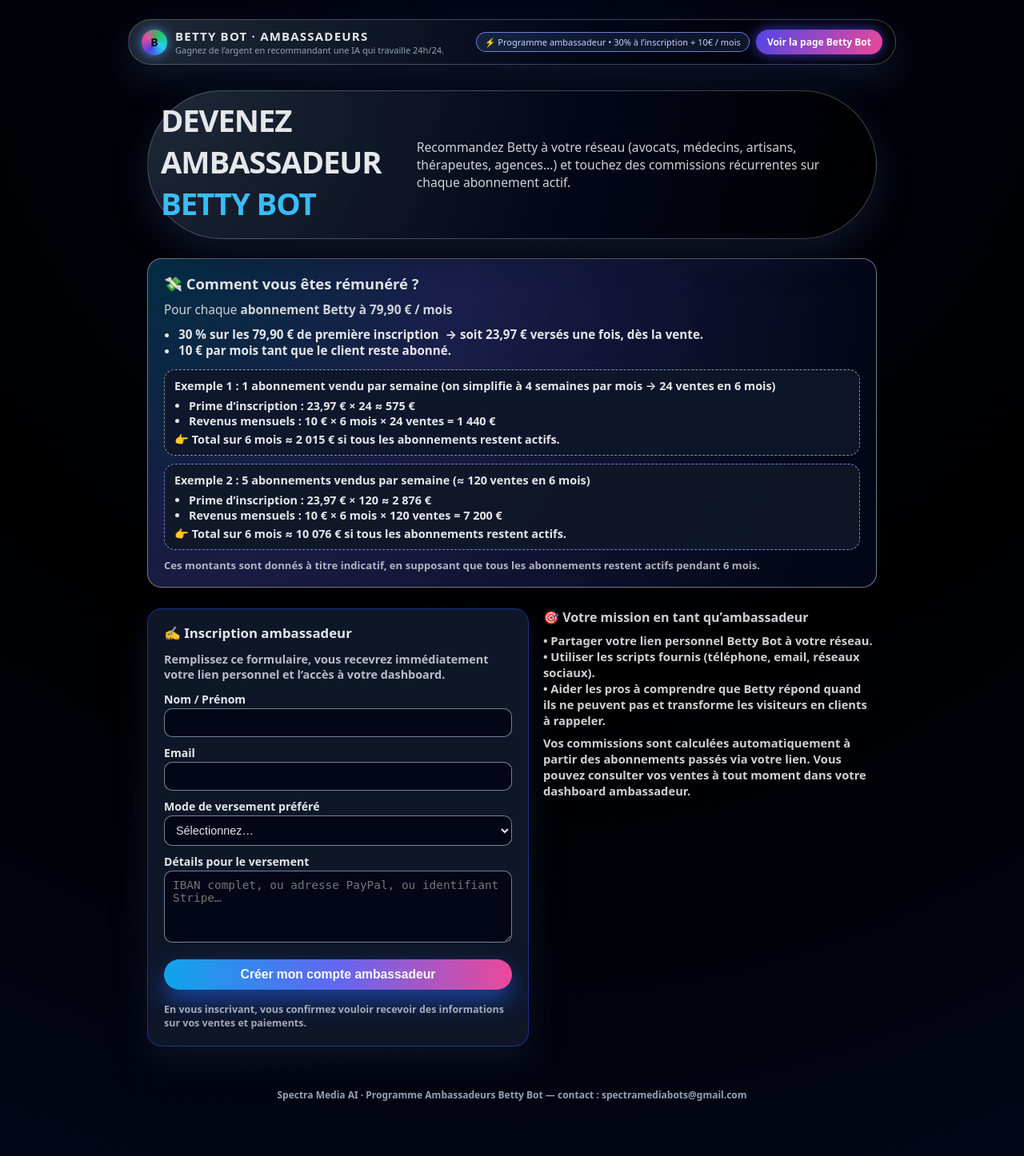
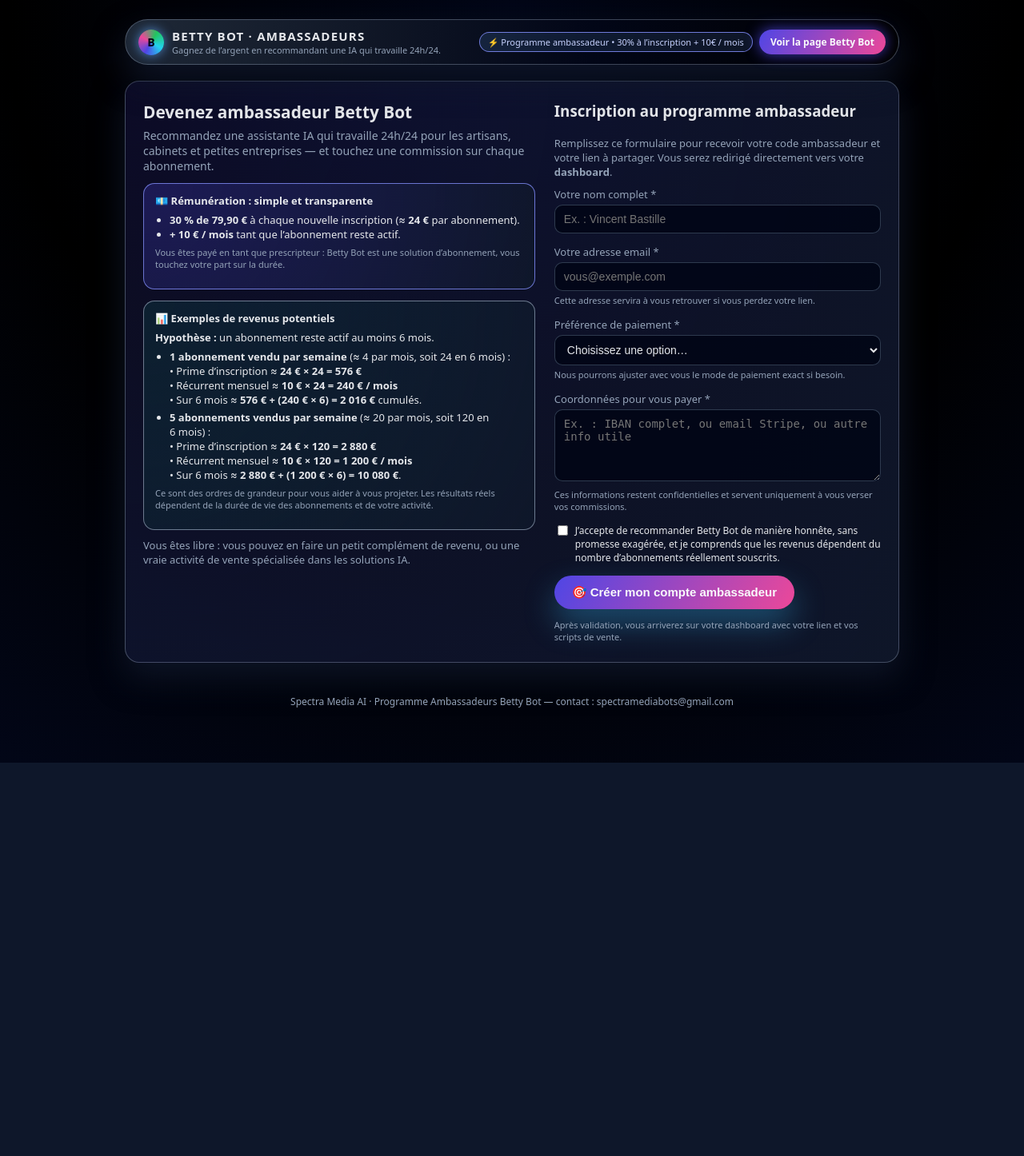
Before and after one commit to vincentbastille10/betty_bots_ambassador, a Flask app: page /inscription in a window 1280 px wide. Shown: the whole page at 80% size. After the commit the page ends 954 px from the top, so only its background shows below. Run offline with Flask 3, Linux system fonts and the light colour scheme.

Commit message:
Update inscription.html

```diff
--- a/templates/inscription.html
+++ b/templates/inscription.html
@@ -1,314 +1,199 @@
 {% extends "base.html" %}
+{% block title %}Devenir Ambassadeur Betty Bot{% endblock %}
+
 {% block content %}
 
-<div style="max-width:960px;margin:32px auto;padding:0 1.5rem;color:#e5e7eb;">
+<div class="card">
+  <div class="grid-2" style="align-items:flex-start;gap:24px;">
+    <!-- COLONNE GAUCHE : pitch + chiffres -->
+    <div>
+      <h2>Devenez ambassadeur Betty Bot</h2>
+      <p class="lead">
+        Recommandez une assistante IA qui travaille 24h/24 pour les artisans,
+        cabinets et petites entreprises — et touchez une commission sur chaque abonnement.
+      </p>
 
-  <!-- HERO / TITRE -->
-  <header style="text-align:left;margin-bottom:24px;">
-    <h1 style="
-      font-size:clamp(2rem,3vw,2.6rem);
-      margin:0 0 8px;
-      letter-spacing:-0.03em;
-    ">
-      Devenez ambassadeur <span style="color:#38bdf8;">Betty&nbsp;Bot</span>
-    </h1>
-    <p style="margin:0;font-size:0.98rem;opacity:.9;max-width:640px;">
-      Recommandez Betty à votre réseau (avocats, médecins, artisans, thérapeutes, agences…)
-      et touchez des commissions récurrentes sur chaque abonnement actif.
-    </p>
-  </header>
+      <div style="
+        margin-top:10px;
+        padding:12px 14px;
+        border-radius:14px;
+        border:1px solid rgba(129,140,248,0.8);
+        background:radial-gradient(circle at top left,
+          rgba(79,70,229,0.25),
+          rgba(15,23,42,0.95));
+        font-size:13px;
+      ">
+        <div style="font-weight:600;margin-bottom:6px;">
+          💶 Rémunération : simple et transparente
+        </div>
+        <ul style="padding-left:18px;margin:0;font-size:13px">
+          <li><strong>30&nbsp;% de 79,90&nbsp;€</strong> à chaque nouvelle inscription
+              (≈ <strong>24&nbsp;€</strong> par abonnement).</li>
+          <li><strong>+ 10&nbsp;€ / mois</strong> tant que l’abonnement reste actif.</li>
+        </ul>
+        <p class="hint" style="margin-top:6px;">
+          Vous êtes payé en tant que prescripteur : Betty Bot est une solution
+          d’abonnement, vous touchez votre part sur la durée.
+        </p>
+      </div>
 
-  <!-- CADRE COMMISSIONS + EXEMPLES -->
-  <section style="
-    margin-bottom:26px;
-    padding:18px 20px;
-    border-radius:18px;
-    border:1px solid rgba(148,163,184,0.7);
-    background:radial-gradient(circle at top left,#0ea5e944,#6366f144 40%,#020617 92%);
-  ">
-    <h2 style="margin:0 0 10px;font-size:1.15rem;">
-      💸 Comment vous êtes rémunéré&nbsp;?
-    </h2>
+      <!-- Bloc exemples chiffrés -->
+      <div style="
+        margin-top:14px;
+        padding:12px 14px;
+        border-radius:14px;
+        border:1px solid rgba(148,163,184,0.7);
+        background:radial-gradient(circle at top left,
+          rgba(15,118,110,0.18),
+          rgba(15,23,42,0.96));
+        font-size:13px;
+      ">
+        <div style="font-weight:600;margin-bottom:6px;">
+          📊 Exemples de revenus potentiels
+        </div>
 
-    <p style="margin:0 0 10px;font-size:0.96rem;opacity:.9;">
-      Pour chaque <strong>abonnement Betty à 79,90&nbsp;€ / mois</strong) vendu grâce à votre lien ambassadeur&nbsp;:
-    </p>
+        <p style="margin:0 0 6px;">
+          <strong>Hypothèse :</strong> un abonnement reste actif au moins 6&nbsp;mois.
+        </p>
 
-    <ul style="margin:0 0 14px 18px;padding:0;font-size:0.95rem;">
-      <li>
-        <strong>30&nbsp;% sur les 79,90&nbsp;€ de première inscription</strong>
-        &nbsp;→ soit <strong>23,97&nbsp;€</strong> versés une fois, dès la vente.
-      </li>
-      <li>
-        <strong>10&nbsp;€ par mois</strong> tant que le client reste abonné.
-      </li>
-    </ul>
+        <ul style="padding-left:18px;margin:0;">
+          <li style="margin-bottom:4px;">
+            <strong>1 abonnement vendu par semaine</strong>
+            (≈ 4 par mois, soit 24 en 6&nbsp;mois) :
+            <br>
+            • Prime d’inscription ≈ <strong>24&nbsp;€ × 24 = 576&nbsp;€</strong><br>
+            • Récurrent mensuel ≈ <strong>10&nbsp;€ × 24 = 240&nbsp;€ / mois</strong><br>
+            • Sur 6&nbsp;mois ≈ <strong>576&nbsp;€ + (240&nbsp;€ × 6) = 2&nbsp;016&nbsp;€</strong> cumulés.
+          </li>
+          <li>
+            <strong>5 abonnements vendus par semaine</strong>
+            (≈ 20 par mois, soit 120 en 6&nbsp;mois) :
+            <br>
+            • Prime d’inscription ≈ <strong>24&nbsp;€ × 120 = 2&nbsp;880&nbsp;€</strong><br>
+            • Récurrent mensuel ≈ <strong>10&nbsp;€ × 120 = 1&nbsp;200&nbsp;€ / mois</strong><br>
+            • Sur 6&nbsp;mois ≈ <strong>2&nbsp;880&nbsp;€ + (1&nbsp;200&nbsp;€ × 6) = 10&nbsp;080&nbsp;€</strong>.
+          </li>
+        </ul>
 
-    <!-- Exemple 1 -->
-    <div style="
-      margin-top:4px;
-      padding:10px 12px;
-      border-radius:14px;
-      background:rgba(15,23,42,0.9);
-      border:1px dashed rgba(148,163,184,0.9);
-      font-size:0.9rem;
-    ">
-      <div style="font-weight:600;margin-bottom:6px;">
-        Exemple 1&nbsp;: <strong>1 abonnement vendu par semaine</strong>
-        (on simplifie à 4 semaines par mois → 24 ventes en 6&nbsp;mois)
+        <p class="hint" style="margin-top:6px;">
+          Ce sont des ordres de grandeur pour vous aider à vous projeter. Les résultats
+          réels dépendent de la durée de vie des abonnements et de votre activité.
+        </p>
       </div>
-      <ul style="margin:0 0 4px 18px;padding:0;">
-        <li>Prime d’inscription&nbsp;: 23,97&nbsp;€ × 24 ≈ <strong>575&nbsp;€</strong></li>
-        <li>Revenus mensuels&nbsp;: 10&nbsp;€ × 6&nbsp;mois × 24 ventes = <strong>1&nbsp;440&nbsp;€</strong></li>
-      </ul>
-      <div>
-        👉 <strong>Total sur 6 mois ≈ 2&nbsp;015&nbsp;€</strong>
-        si tous les abonnements restent actifs.
-      </div>
+
+      <p class="muted" style="margin-top:10px;">
+        Vous êtes libre : vous pouvez en faire un petit complément de revenu, ou
+        une vraie activité de vente spécialisée dans les solutions IA.
+      </p>
     </div>
 
-    <!-- Exemple 2 -->
-    <div style="
-      margin-top:10px;
-      padding:10px 12px;
-      border-radius:14px;
-      background:rgba(17,24,39,0.9);
-      border:1px dashed rgba(129,140,248,0.95);
-      font-size:0.9rem;
-    ">
-      <div style="font-weight:600;margin-bottom:6px;">
-        Exemple 2&nbsp;: <strong>5 abonnements vendus par semaine</strong>
-        (≈ 120 ventes en 6&nbsp;mois)
-      </div>
-      <ul style="margin:0 0 4px 18px;padding:0;">
-        <li>Prime d’inscription&nbsp;: 23,97&nbsp;€ × 120 ≈ <strong>2&nbsp;876&nbsp;€</strong></li>
-        <li>Revenus mensuels&nbsp;: 10&nbsp;€ × 6&nbsp;mois × 120 ventes = <strong>7&nbsp;200&nbsp;€</strong></li>
-      </ul>
-      <div>
-        👉 <strong>Total sur 6 mois ≈ 10&nbsp;076&nbsp;€</strong>
-        si tous les abonnements restent actifs.
-      </div>
-    </div>
-
-    <p style="margin:10px 0 0;font-size:0.82rem;opacity:.75;">
-      Ces montants sont donnés à titre indicatif, en supposant que tous les abonnements restent actifs pendant 6&nbsp;mois.
-    </p>
-  </section>
-
-  <!-- FORMULAIRE D'INSCRIPTION -->
-  <section style="
-    display:flex;
-    flex-wrap:wrap;
-    gap:18px;
-    align-items:flex-start;
-  ">
-
-    <div style="
-      flex:1 1 320px;
-      max-width:480px;
-      border-radius:18px;
-      border:1px solid rgba(30,64,175,0.7);
-      background:rgba(15,23,42,0.96);
-      padding:18px 20px 20px;
-      box-shadow:0 18px 40px rgba(15,23,42,0.8);
-    ">
-      <h2 style="margin:0 0 12px;font-size:1.05rem;">
-        ✍️ Inscription ambassadeur
-      </h2>
-      <p style="margin:0 0 12px;font-size:0.9rem;opacity:.8;">
-        Remplissez ce formulaire, vous recevrez immédiatement votre
-        <strong>lien personnel</strong> et l’accès à votre <strong>dashboard</strong>.
+    <!-- COLONNE DROITE : formulaire inscription -->
+    <div>
+      <h3 style="margin-top:0;">Inscription au programme ambassadeur</h3>
+      <p class="muted" style="margin-bottom:10px;">
+        Remplissez ce formulaire pour recevoir votre code ambassadeur et votre lien à partager.
+        Vous serez redirigé directement vers votre <strong>dashboard</strong>.
       </p>
 
-      {% with messages = get_flashed_messages(with_categories=true) %}
-        {% if messages %}
-          <div style="margin-bottom:10px;">
-            {% for category, message in messages %}
-              <div style="
-                padding:8px 10px;
-                border-radius:10px;
-                font-size:0.86rem;
-                margin-bottom:6px;
-                {% if category == 'error' %}
-                  background:rgba(185,28,28,0.12);
-                  border:1px solid rgba(248,113,113,0.6);
-                  color:#fecaca;
-                {% else %}
-                  background:rgba(21,128,61,0.12);
-                  border:1px solid rgba(74,222,128,0.7);
-                  color:#bbf7d0;
-                {% endif %}
-              ">
-                {{ message }}
-              </div>
-            {% endfor %}
-          </div>
-        {% endif %}
-      {% endwith %}
+      {% if error %}
+        <div style="
+          margin-bottom:10px;
+          padding:8px 10px;
+          border-radius:10px;
+          border:1px solid rgba(248,113,113,0.8);
+          background:rgba(127,29,29,0.75);
+          font-size:13px;
+        ">
+          {{ error }}
+        </div>
+      {% endif %}
 
-      <form method="post" action="{{ url_for('inscription') }}" style="display:flex;flex-direction:column;gap:10px;">
-
-        <div>
-          <label for="name" style="font-size:0.88rem;display:block;margin-bottom:2px;">
-            Nom / Prénom
-          </label>
+      <form method="post" novalidate>
+        <div class="field-group">
+          <div class="field-label">Votre nom complet *</div>
           <input
             type="text"
-            id="name"
             name="name"
+            placeholder="Ex. : Vincent Bastille"
+            value="{{ request.form.name or '' }}"
             required
-            style="
-              width:100%;
-              padding:9px 10px;
-              border-radius:10px;
-              border:1px solid rgba(148,163,184,0.8);
-              background:#020617;
-              color:#e5e7eb;
-              font-size:0.92rem;
-            "
           >
         </div>
 
-        <div>
-          <label for="email" style="font-size:0.88rem;display:block;margin-bottom:2px;">
-            Email
-          </label>
+        <div class="field-group">
+          <div class="field-label">Votre adresse email *</div>
           <input
             type="email"
-            id="email"
             name="email"
+            placeholder="vous@exemple.com"
+            value="{{ request.form.email or '' }}"
             required
-            style="
-              width:100%;
-              padding:9px 10px;
-              border-radius:10px;
-              border:1px solid rgba(148,163,184,0.8);
-              background:#020617;
-              color:#e5e7eb;
-              font-size:0.92rem;
-            "
           >
+          <div class="hint">
+            Cette adresse servira à vous retrouver si vous perdez votre lien.
+          </div>
         </div>
 
-        <div>
-          <label for="payout_method" style="font-size:0.88rem;display:block;margin-bottom:2px;">
-            Mode de versement préféré
-          </label>
-          <select
-            id="payout_method"
-            name="payout_method"
-            required
-            style="
-              width:100%;
-              padding:9px 10px;
-              border-radius:10px;
-              border:1px solid rgba(148,163,184,0.8);
-              background:#020617;
-              color:#e5e7eb;
-              font-size:0.9rem;
-            "
-          >
-            <option value="">Sélectionnez…</option>
-            <option value="iban">Virement bancaire (IBAN)</option>
-            <option value="paypal">Adresse PayPal</option>
-            <option value="stripe">Compte Stripe / lien de paiement</option>
+        <div class="field-group">
+          <div class="field-label">Préférence de paiement *</div>
+          <select name="payout_preference" required>
+            <option value="">Choisissez une option…</option>
+            <option value="virement"
+              {% if request.form.payout_preference == 'virement' %}selected{% endif %}>
+              Virement bancaire (RIB / IBAN)
+            </option>
+            <option value="stripe"
+              {% if request.form.payout_preference == 'stripe' %}selected{% endif %}>
+              Compte Stripe (email de connexion)
+            </option>
+            <option value="autre"
+              {% if request.form.payout_preference == 'autre' %}selected{% endif %}>
+              Autre méthode (à discuter)
+            </option>
           </select>
+          <div class="hint">
+            Nous pourrons ajuster avec vous le mode de paiement exact si besoin.
+          </div>
         </div>
 
-        <div>
-          <label for="payout_details" style="font-size:0.88rem;display:block;margin-bottom:2px;">
-            Détails pour le versement
-          </label>
+        <div class="field-group">
+          <div class="field-label">Coordonnées pour vous payer *</div>
           <textarea
-            id="payout_details"
-            name="payout_details"
-            rows="3"
-            required
-            style="
-              width:100%;
-              padding:9px 10px;
-              border-radius:10px;
-              border:1px solid rgba(148,163,184,0.8);
-              background:#020617;
-              color:#e5e7eb;
-              font-size:0.9rem;
-              resize:vertical;
-            "
-            placeholder="IBAN complet, ou adresse PayPal, ou identifiant Stripe…"
-          ></textarea>
+            name="payout_identifier"
+            placeholder="Ex. : IBAN complet, ou email Stripe, ou autre info utile"
+            required>{{ request.form.payout_identifier or '' }}</textarea>
+          <div class="hint">
+            Ces informations restent confidentielles et servent uniquement à vous verser vos commissions.
+          </div>
         </div>
 
-        <button type="submit"
-          style="
-            margin-top:6px;
-            padding:10px 16px;
-            border-radius:999px;
-            border:none;
-            background:linear-gradient(90deg,#0ea5e9,#6366f1,#ec4899);
-            color:#f9fafb;
-            font-weight:600;
-            font-size:0.98rem;
-            cursor:pointer;
-            box-shadow:0 14px 30px rgba(37,99,235,0.6);
-          ">
-          Créer mon compte ambassadeur
-        </button>
+        <div class="field-group" style="font-size:12px;">
+          <label style="display:flex;align-items:flex-start;gap:6px;cursor:pointer;">
+            <input
+              type="checkbox"
+              name="accept_terms"
+              value="yes"
+              style="width:auto;margin-top:2px;"
+              {% if request.form.accept_terms %}checked{% endif %}
+            >
+            <span>
+              J’accepte de recommander Betty Bot de manière honnête, sans promesse exagérée,
+              et je comprends que les revenus dépendent du nombre d’abonnements réellement souscrits.
+            </span>
+          </label>
+        </div>
 
-        <p style="margin:6px 0 0;font-size:0.78rem;opacity:.7;">
-          En vous inscrivant, vous confirmez vouloir recevoir des informations sur vos ventes et paiements.
-        </p>
+        <div style="margin-top:12px;display:flex;gap:8px;align-items:center;flex-wrap:wrap;">
+          <button type="submit" class="btn-primary">
+            🎯 Créer mon compte ambassadeur
+          </button>
+          <span class="hint">
+            Après validation, vous arriverez sur votre dashboard avec votre lien et vos scripts de vente.
+          </span>
+        </div>
       </form>
     </div>
-
-    <!-- Panneau info / rappel lien -->
-    <div style="
-      flex:1 1 260px;
-      min-width:260px;
-      font-size:0.92rem;
-      opacity:.9;
-    ">
-      <h3 style="margin:0 0 8px;font-size:1rem;">
-        🎯 Votre mission en tant qu’ambassadeur
-      </h3>
-      <p style="margin:0 0 8px;">
-        • Partager votre <strong>lien personnel</strong> Betty Bot à votre réseau.<br>
-        • Utiliser les <strong>scripts fournis</strong> (téléphone, email, réseaux sociaux).<br>
-        • Aider les pros à comprendre que Betty <strong>répond quand ils ne peuvent pas</strong>
-        et <strong>transforme les visiteurs en clients à rappeler</strong>.
-      </p>
-      <p style="margin:0 0 8px;">
-        Vos commissions sont calculées automatiquement à partir des abonnements
-        passés via votre lien. Vous pouvez consulter vos ventes à tout moment dans
-        votre <strong>dashboard ambassadeur</strong>.
-      </p>
-
-      {% if link %}
-        <div style="
-          margin-top:14px;
-          padding:10px 12px;
-          border-radius:14px;
-          border:1px solid rgba(52,211,153,0.8);
-          background:rgba(6,95,70,0.3);
-          font-size:0.9rem;
-        ">
-          <div style="font-weight:600;margin-bottom:4px;">✅ Inscription réussie</div>
-          <p style="margin:0 0 6px;">
-            Voici le lien vers votre <strong>dashboard ambassadeur</strong>&nbsp;:
-          </p>
-          <p style="margin:0 0 8px;word-break:break-all;">
-            <a href="{{ link }}" style="color:#6ee7b7;text-decoration:underline;">
-              {{ link }}
-            </a>
-          </p>
-          <p style="margin:0;font-size:0.8rem;opacity:.9;">
-            Pensez à l’enregistrer (favoris) : c’est là que vous verrez vos ventes,
-            vos commissions et les scripts pour convaincre vos clients.
-          </p>
-        </div>
-      {% endif %}
-    </div>
-
-  </section>
+  </div>
 </div>
 
 {% endblock %}
```
